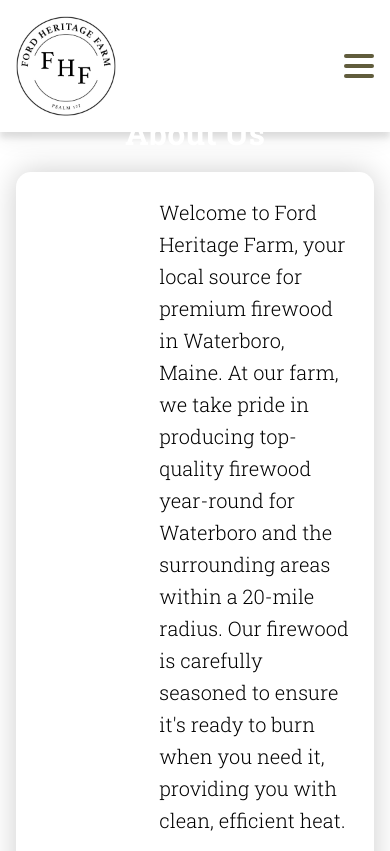
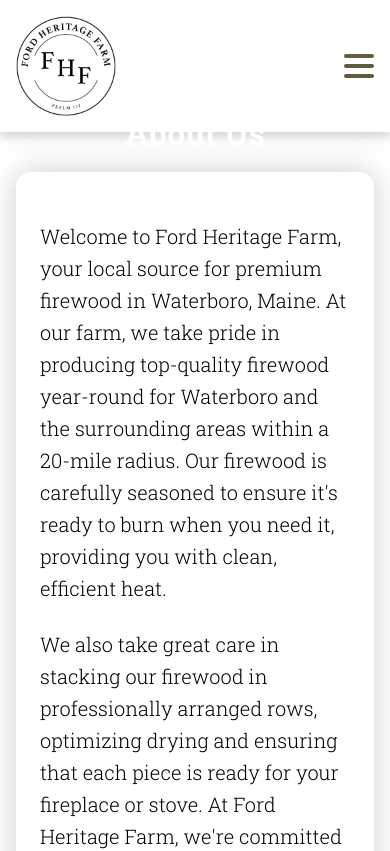
Before and after one commit to nickonometry/fordheritagefarm, a SvelteKit app: page /about in a window 390 px wide. Shown: the top 851 px of the page. Built offline with nearby package versions, Linux system fonts and the light colour scheme.

Commit message:
responsive tweaks

```diff
--- a/src/routes/about/+page.svelte
+++ b/src/routes/about/+page.svelte
@@ -21,7 +21,10 @@
 	</div>
 </div>
 
-<style>
+<style lang="scss">
+	@import '$lib/variables.scss';
+	@import '$lib/mixins.scss';
+
 	.card {
 		box-shadow: var(--shadow);
 		border-radius: 15px;
@@ -34,6 +37,11 @@
 		display: grid;
 		grid-template-columns: 4fr 8fr;
 		gap: 24px;
+
+		@media (max-width: $device-medium) {
+			grid-template-columns: 1fr;
+			gap: 24px;
+		}
 	}
 
 	.columns p {
@@ -45,5 +53,10 @@
 	img {
 		object-fit: cover;
 		max-height: 500px;
+
+		@media (max-width: $device-medium) {
+			object-fit: cover;
+			max-height: 350px;
+		}
 	}
 </style>
```
